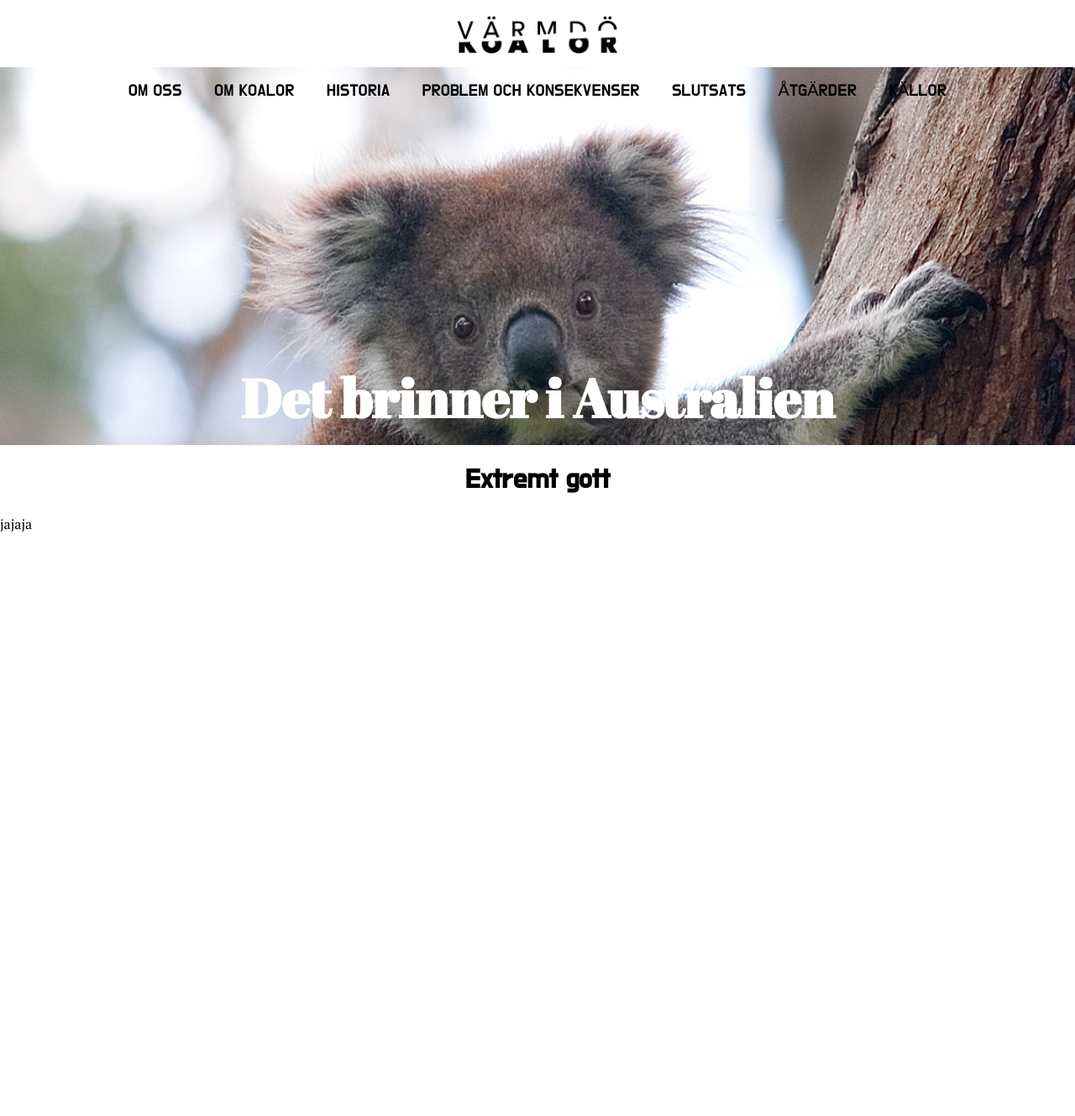
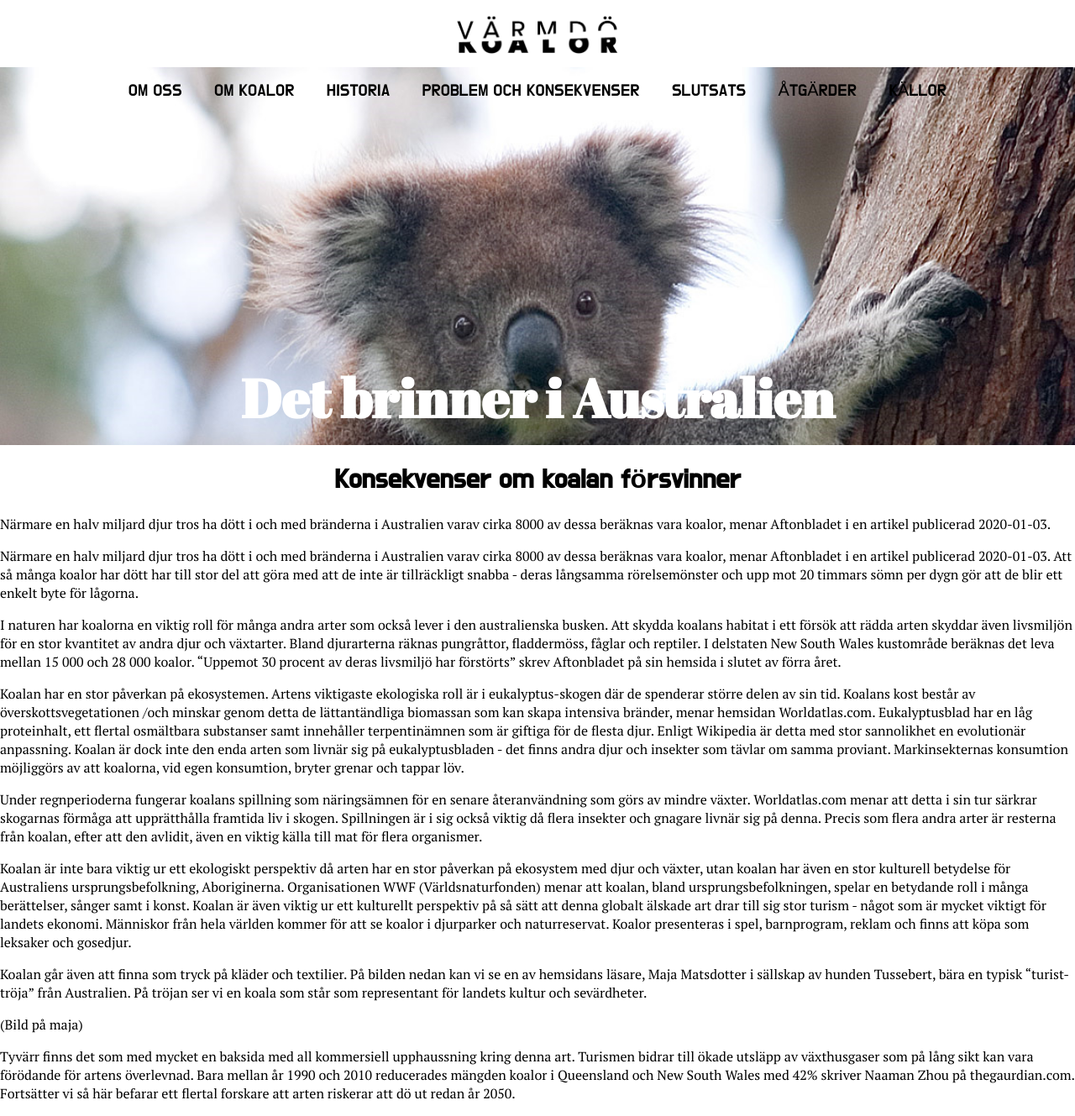
Before and after one commit to limbero/stackars-koalorna, a Jekyll site: the page built from _intervju/ettinlagg.md, in a window 1280 px wide and 1329 px high. Shown: the whole window at 84% size. Built offline with Jekyll 4.4.1, drawn with Linux system fonts in a browser that asks for light colours; comment, search, counter and statistics services are not loaded.

Commit message:
Update ettinlagg.md

```diff
--- a/_intervju/ettinlagg.md
+++ b/_intervju/ettinlagg.md
@@ -1,5 +1,23 @@
 ---
 layout: default
 ---
-# Extremt gott
-jajaja
+# Konsekvenser om koalan försvinner
+Närmare en halv miljard djur tros ha dött i och med bränderna i Australien varav cirka 8000 av dessa beräknas vara koalor, menar Aftonbladet i en artikel publicerad 2020-01-03.
+
+Närmare en halv miljard djur tros ha dött i och med bränderna i Australien varav cirka 8000 av dessa beräknas vara koalor, menar Aftonbladet i en artikel publicerad 2020-01-03.
+Att så många koalor har dött har till stor del att göra med att de inte är tillräckligt snabba - deras långsamma rörelsemönster och upp mot 20 timmars sömn per dygn gör att de blir ett enkelt byte för lågorna.
+
+I naturen har koalorna en viktig roll för många andra arter som också lever i den australienska busken. Att skydda koalans habitat i ett försök att rädda arten skyddar även livsmiljön för en stor kvantitet av andra djur och växtarter. Bland djurarterna räknas pungråttor, fladdermöss, fåglar och reptiler. I delstaten New South Wales kustområde beräknas det leva mellan 15 000 och 28 000 koalor. “Uppemot 30 procent av deras livsmiljö har förstörts” skrev Aftonbladet på sin hemsida i slutet av förra året.
+
+Koalan har en stor påverkan på ekosystemen. Artens viktigaste ekologiska roll är i eukalyptus-skogen där de spenderar större delen av sin tid. Koalans kost består av överskottsvegetationen /och minskar genom detta de lättantändliga biomassan som kan skapa intensiva bränder, menar hemsidan Worldatlas.com. Eukalyptusblad har en låg proteinhalt, ett flertal osmältbara substanser samt innehåller terpentinämnen som är giftiga för de flesta djur. Enligt Wikipedia är detta med stor sannolikhet en evolutionär anpassning. Koalan är dock inte den enda arten som livnär sig på eukalyptusbladen - det finns andra djur och insekter som tävlar om samma proviant. Markinsekternas konsumtion möjliggörs av att koalorna, vid egen konsumtion, bryter grenar och tappar löv.
+
+Under regnperioderna fungerar koalans spillning som näringsämnen för en senare återanvändning som görs av mindre växter. Worldatlas.com menar att detta i sin tur särkrar skogarnas förmåga att upprätthålla framtida liv i skogen. Spillningen är i sig också viktig då flera insekter och gnagare livnär sig på denna. Precis som flera andra arter är resterna från koalan, efter att den avlidit, även en viktig källa till mat för flera organismer.
+
+Koalan är inte bara viktig ur ett ekologiskt perspektiv då arten har en stor påverkan på ekosystem med djur och växter, utan koalan har även en stor kulturell betydelse för Australiens ursprungsbefolkning, Aboriginerna. Organisationen WWF (Världsnaturfonden) menar att koalan, bland ursprungsbefolkningen, spelar en betydande roll i många berättelser, sånger samt i konst. Koalan är även viktig ur ett kulturellt perspektiv på så sätt att denna globalt älskade art drar till sig stor turism - något som är mycket viktigt för landets
+ekonomi. Människor från hela världen kommer för att se koalor i djurparker och naturreservat. Koalor presenteras i spel, barnprogram, reklam och finns att köpa som leksaker och gosedjur.
+
+Koalan går även att finna som tryck på kläder och textilier. På bilden nedan kan vi se en av hemsidans läsare, Maja Matsdotter i sällskap av hunden Tussebert, bära en typisk “turist-tröja” från Australien. På tröjan ser vi en koala som står som representant för landets kultur och sevärdheter.
+
+(Bild på maja)
+
+Tyvärr finns det som med mycket en baksida med all kommersiell upphaussning kring denna art. Turismen bidrar till ökade utsläpp av växthusgaser som på lång sikt kan vara förödande för artens överlevnad. Bara mellan år 1990 och 2010 reducerades mängden koalor i Queensland och New South Wales med 42% skriver Naaman Zhou på thegaurdian.com. Fortsätter vi så här befarar ett flertal forskare att arten riskerar att dö ut redan år 2050.
```
